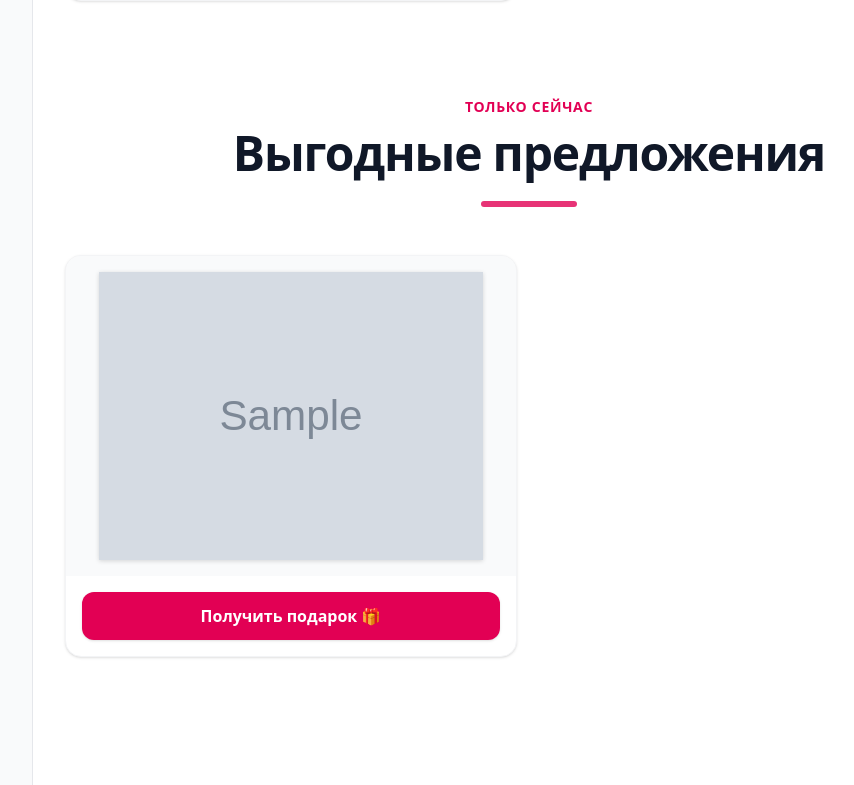
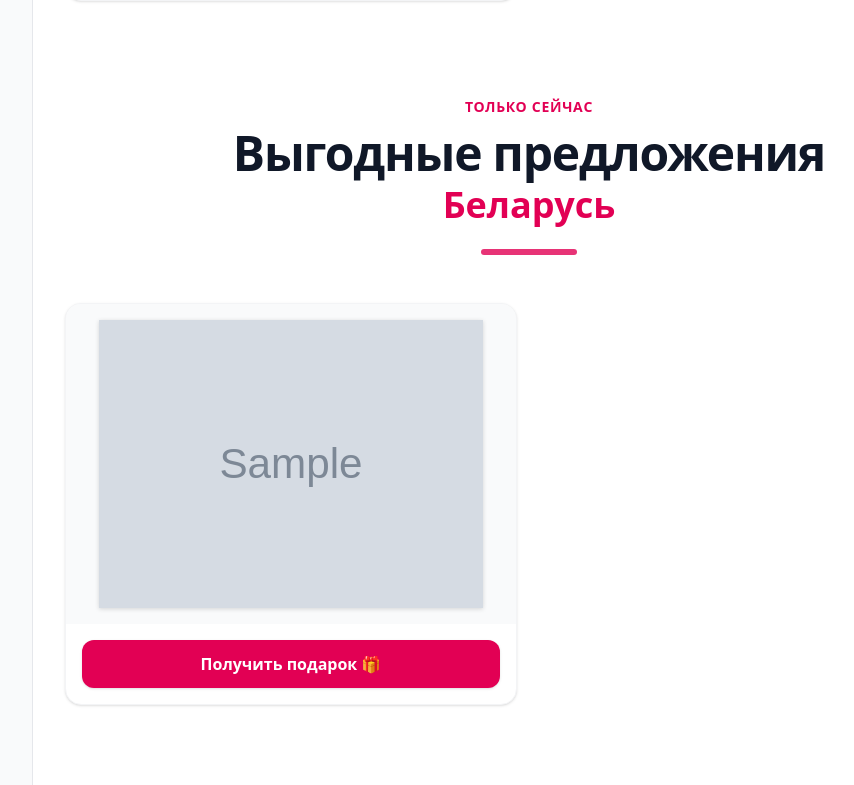
Before and after one commit to NikolayRom/Elena-Faberlic, a Django app: template templates/core/home.html in a window 1280 px wide. Shown: the part 1495-2280 px from the top of the page, without its empty margins (255-1109 px from the left). Run offline with Django 4.2, Linux system fonts and the light colour scheme; tables that the repository leaves empty hold one stand-in row (values such as "Sample post"); the template is opened without the code that fills it: values that come from a table or form of the project are taken from there, most other values are stand-ins (such as "Sample title", 1, 10 or a date in 2020); grey boxes marked "Sample" are stand-in pictures; parts of the project's set-up code (start-up, migrations or seed data) failed here and were passed over; some libraries are stand-ins or nearby versions.

Commit message:
Add "Belarus" in great deals section on home page

```diff
--- a/templates/core/home.html
+++ b/templates/core/home.html
@@ -74,6 +74,7 @@
         <div class="text-center mb-12">
             <span class="text-fab-accent font-bold tracking-wider uppercase text-sm mb-3 block">Только сейчас</span>
             <h2 class="text-3xl md:text-4xl lg:text-5xl font-extrabold text-gray-900 tracking-tight">Выгодные предложения</h2>
+            <h3 class="text-2xl md:text-3xl lg:text-4xl font-extrabold text-fab-accent mt-2">Беларусь</h3>
             <div class="w-24 h-1.5 bg-fab-accent mx-auto mt-6 rounded-full opacity-80"></div>
         </div>
 
--- a/theme/static/css/dist/styles.css
+++ b/theme/static/css/dist/styles.css
@@ -41,6 +41,8 @@
     --text-4xl--line-height: calc(2.5 / 2.25);
     --text-5xl: 3rem;
     --text-5xl--line-height: 1;
+    --text-6xl: 3.75rem;
+    --text-6xl--line-height: 1;
     --font-weight-medium: 500;
     --font-weight-semibold: 600;
     --font-weight-bold: 700;
@@ -316,6 +318,9 @@
   .mt-1 {
     margin-top: calc(var(--spacing) * 1);
   }
+  .mt-2 {
+    margin-top: calc(var(--spacing) * 2);
+  }
   .mt-4 {
     margin-top: calc(var(--spacing) * 4);
   }
@@ -1223,12 +1228,30 @@
       padding-inline: calc(var(--spacing) * 6);
     }
   }
+  .md\:text-2xl {
+    @media (width >= 48rem) {
+      font-size: var(--text-2xl);
+      line-height: var(--tw-leading, var(--text-2xl--line-height));
+    }
+  }
+  .md\:text-3xl {
+    @media (width >= 48rem) {
+      font-size: var(--text-3xl);
+      line-height: var(--tw-leading, var(--text-3xl--line-height));
+    }
+  }
   .md\:text-4xl {
     @media (width >= 48rem) {
       font-size: var(--text-4xl);
       line-height: var(--tw-leading, var(--text-4xl--line-height));
     }
   }
+  .md\:text-5xl {
+    @media (width >= 48rem) {
+      font-size: var(--text-5xl);
+      line-height: var(--tw-leading, var(--text-5xl--line-height));
+    }
+  }
   .lg\:sticky {
     @media (width >= 64rem) {
       position: sticky;
@@ -1418,10 +1441,28 @@
       padding-right: calc(var(--spacing) * 8);
     }
   }
+  .lg\:text-3xl {
+    @media (width >= 64rem) {
+      font-size: var(--text-3xl);
+      line-height: var(--tw-leading, var(--text-3xl--line-height));
+    }
+  }
+  .lg\:text-4xl {
+    @media (width >= 64rem) {
+      font-size: var(--text-4xl);
+      line-height: var(--tw-leading, var(--text-4xl--line-height));
+    }
+  }
   .lg\:text-5xl {
     @media (width >= 64rem) {
       font-size: var(--text-5xl);
       line-height: var(--tw-leading, var(--text-5xl--line-height));
+    }
+  }
+  .lg\:text-6xl {
+    @media (width >= 64rem) {
+      font-size: var(--text-6xl);
+      line-height: var(--tw-leading, var(--text-6xl--line-height));
     }
   }
   .lg\:text-lg {
```
